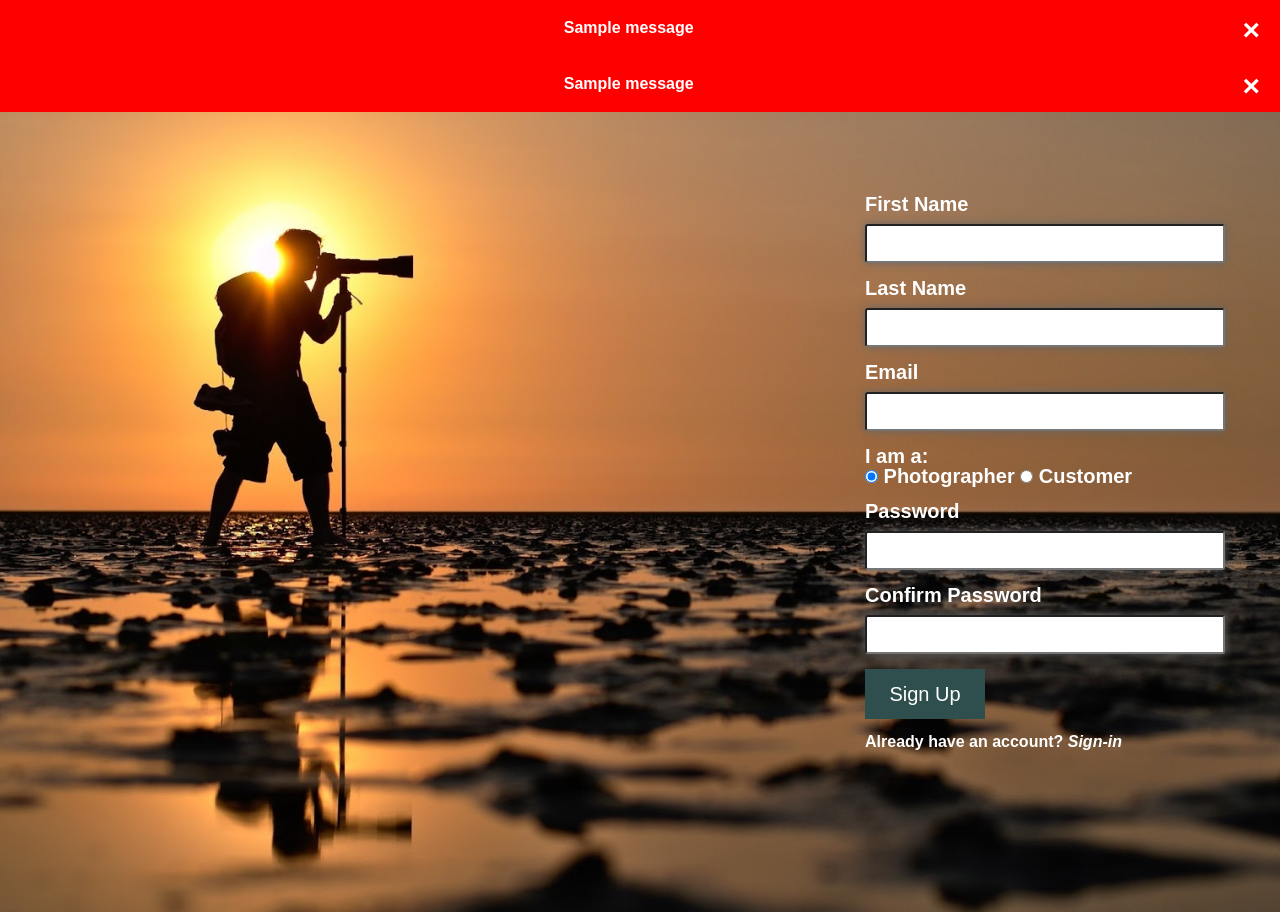
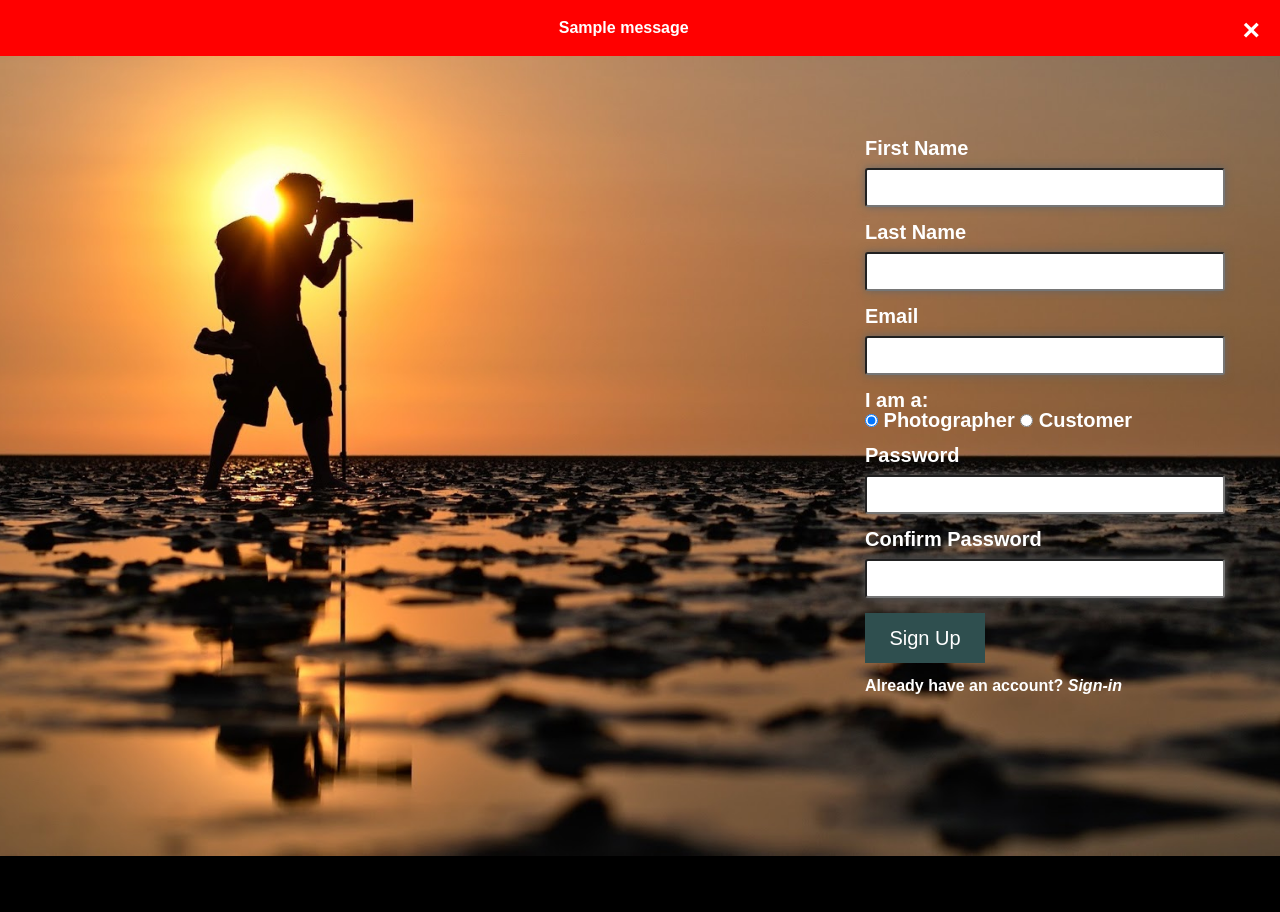
Before and after one commit to amit-k-yadav/photohire-django, a Django app: page /sign-up/ in a window 1280 px wide. Shown: the part 80-992 px from the top of the page. After the commit the page ends 936 px from the top, so only its background shows below. Run offline with Django 3.2, Linux system fonts and the light colour scheme; tables that the repository leaves empty hold one stand-in row (values such as "Sample post"); one stand-in notice (Sample message) is shown; some libraries are stand-ins or nearby versions.

Commit message:
MOVE - Django messages to base.html and base.css

```diff
--- a/photohireapp/static/photohireapp/css/sign-up.css
+++ b/photohireapp/static/photohireapp/css/sign-up.css
@@ -66,26 +66,7 @@
 
 
 /* CSS for alert boxes */
+/* Red color for alerts */
   .alert {
-    padding: 20px;
-    background-color: red;
-	color: white;
-	font-size: 16px;
-	font-weight: 600;
-	text-align: center;
+    background-color: red !important;
   }
-
-  .closebtn {
-    margin-left: 5px;
-    color: white;
-    font-weight: bold;
-    float: right;
-    font-size: 30px;
-    line-height: 20px;
-    cursor: pointer;
-    transition: 0.3s;
-  }
-
-  .closebtn:hover {
-    color: black;
-  }
--- a/photohireapp/templates/photohireapp/sign-up.html
+++ b/photohireapp/templates/photohireapp/sign-up.html
@@ -50,19 +50,6 @@
             background-size: cover;
         }
     </style>
-    <!-- Django messages if any -->
-    {% if messages %}
-        <ul class="messages">
-            {% for message in messages %}
-                <li {% if message.tags %} class="{{ message.tags }}"{% endif %}>
-                    <div class="alert">
-                        <span class="closebtn" onclick="this.parentElement.style.display='none';">&times;</span>
-                        {{ message }}
-                    </div>
-                </li>
-            {% endfor %}
-        </ul>
-    {% endif %}
     <div class="sign-up">
         <div class="form-box">
             <form action="{% url 'signup' %}" method="POST">
```
Also changed, not shown: photohireapp/static/photohireapp/css/profile.css (+3 -19 lines), photohireapp/static/photohireapp/css/sign-in.css (+2 -21 lines), photohireapp/static/photohireapp/css/upload_images.css (+0 -23 lines), photohireapp/templates/photohireapp/profile.html (+0 -14 lines), photohireapp/templates/photohireapp/sign-in.html (+0 -13 lines), photohireapp/templates/photohireapp/upload_images.html (+0 -13 lines).
